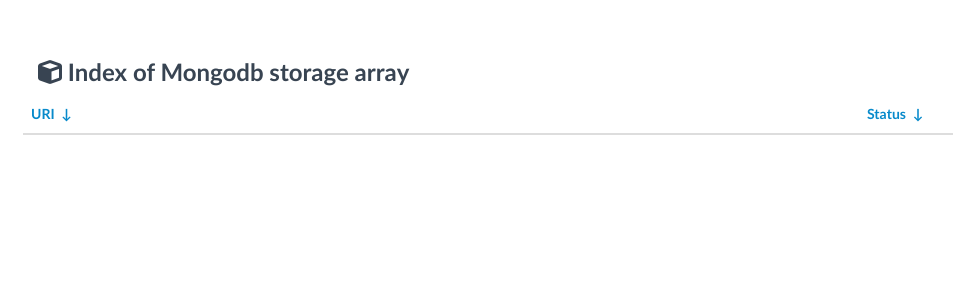
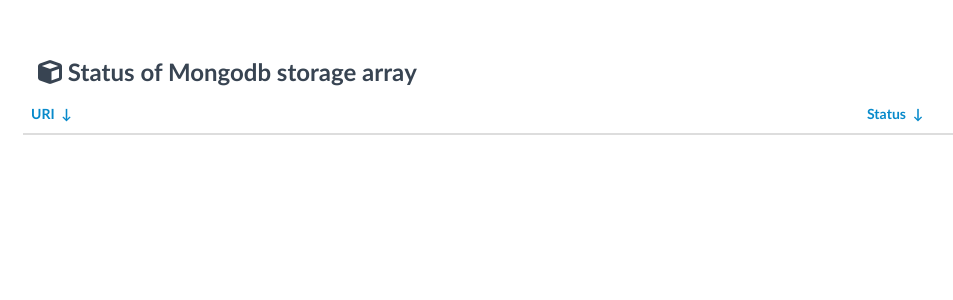
Before and after one commit to Hoshino-Yumetsuki/Mongodb-Drive-Hub, a Flask app: page /status in a window 1280 px wide. Shown: the part 69-369 px from the top of the page, without its empty margins (47-1000 px from the left). Run offline with Flask 3, Linux system fonts and the light colour scheme; lists and menus that the app fills with data are empty; some libraries are stand-ins or nearby versions.

Commit message:
Fix description error

```diff
--- a/templates/status.html
+++ b/templates/status.html
@@ -47,7 +47,7 @@
           <div id="mirror-list" class="col-md-12 table-responsive">
             <div>
               <div class="col-md-8 col-xs-12 vbottom">
-                <h3><i class="fa-solid fa-cube"></i> Index of Mongodb storage array</h3>
+                <h3><i class="fa-solid fa-cube"></i> Status of Mongodb storage array</h3>
               </div>
             </div>
             <table id="list" class="table">
```
